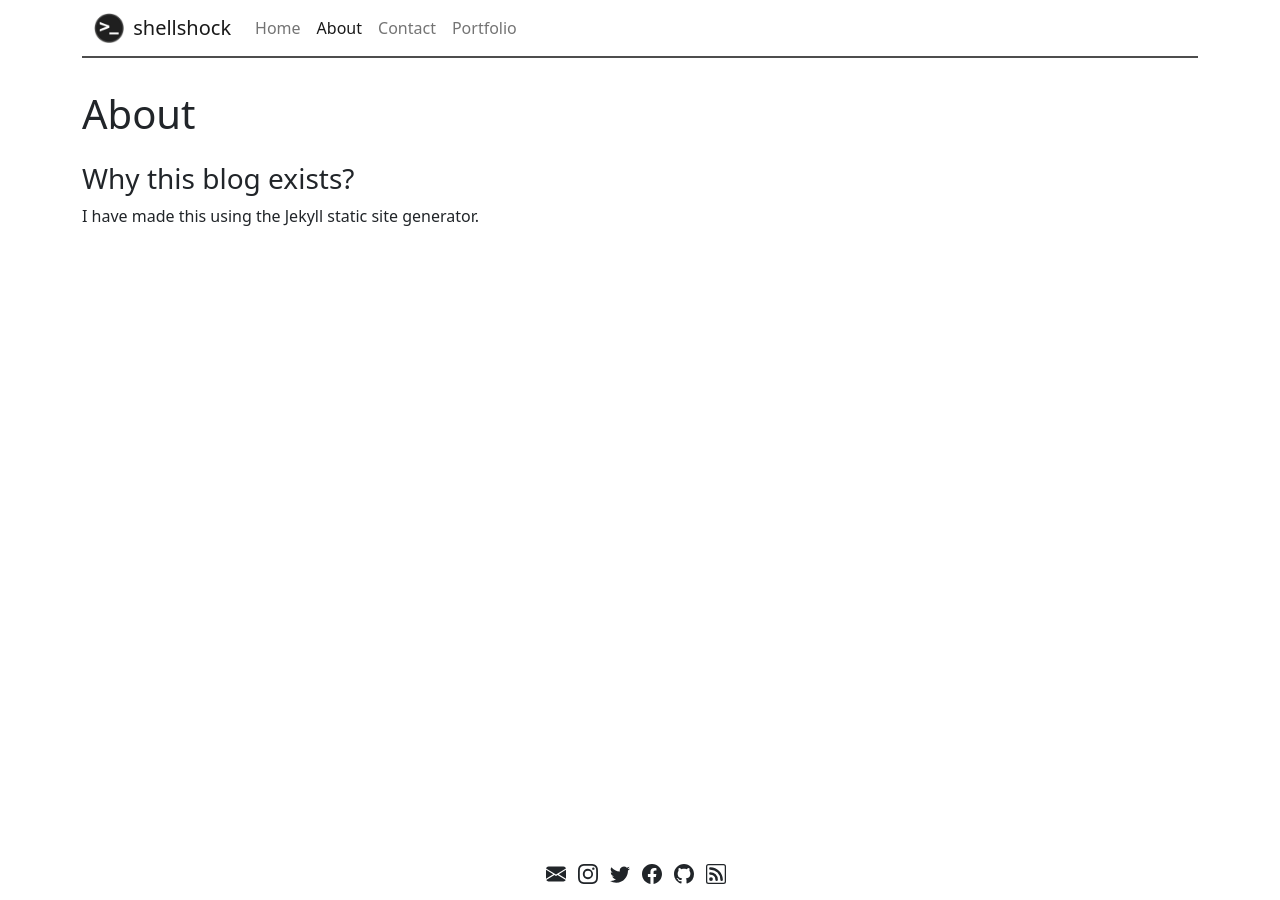
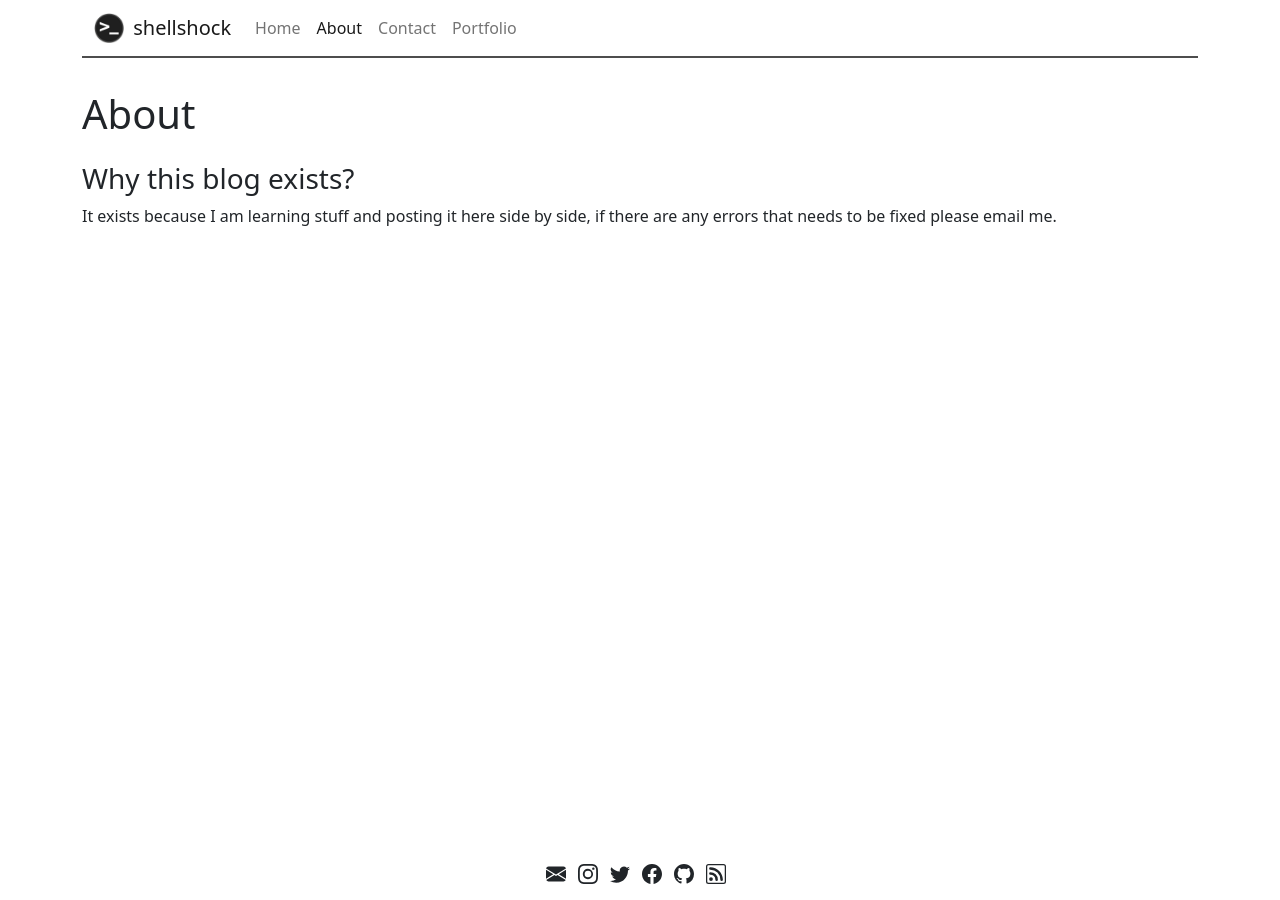
Before and after one commit to depgod/weblog, a Jekyll site: the page built from about.md, in a window 1280 px wide. Built offline with Jekyll 4.4.1, drawn with Linux system fonts in a browser that asks for light colours.

Commit message:
nodified about.md

```diff
--- a/about.md
+++ b/about.md
@@ -8,4 +8,4 @@ permalink: /about/
 
 ### Why this blog exists?
 
-I have made this using the Jekyll static site generator.
+It exists because I am learning stuff and posting it here side by side, if there are any errors that needs to be fixed please email me.
```
